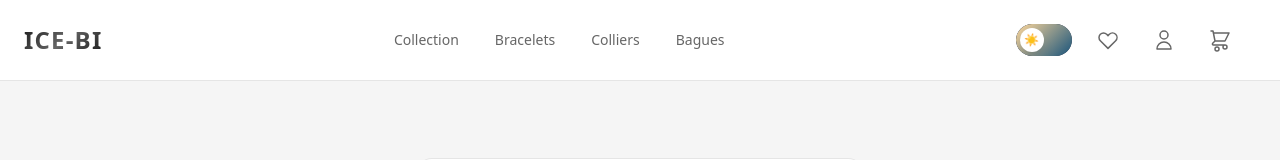
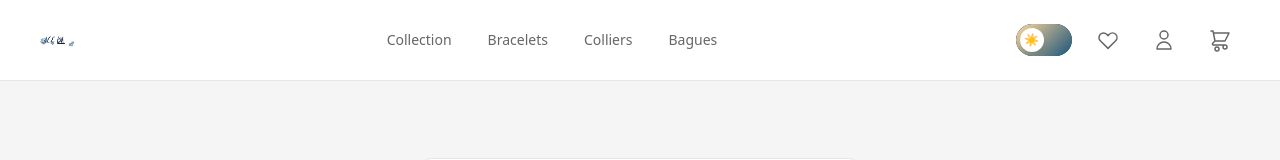
Before and after one commit to chrys-2002/Mon-site-de-bijou-H, a Next.js app: page /auth/register in a window 1280 px wide. Shown: the top 160 px of the page. Built offline with nearby package versions, Linux system fonts and the light colour scheme; no server answers.

Commit message:
Fix register API URL

```diff
--- a/src/app/auth/register/page.tsx
+++ b/src/app/auth/register/page.tsx
@@ -18,7 +18,7 @@ export default function RegisterPage() {
     setError("");
 
     try {
-      const res = await fetch("/api/auth/register", {
+      const res = await fetch("/api/auth/register-email", {
         method: "POST",
         headers: { "Content-Type": "application/json" },
         body: JSON.stringify({ name, email, password }),
--- a/src/components/Header.tsx
+++ b/src/components/Header.tsx
@@ -23,8 +23,8 @@ export default function Header() {
       className="fixed top-0 w-full z-50 glass-dark"
     >
       <nav className="max-w-7xl mx-auto px-4 md:px-6 h-16 md:h-20 flex items-center justify-between">
-        <Link href="/" className="text-xl md:text-2xl font-bold tracking-wider gradient-text">
-          ICE-BI
+        <Link href="/" className="flex items-center gap-2 flex-shrink-0">
+          <img src="/logo.png" alt="ICE-BI" className="h-12 md:h-16 w-auto" />
         </Link>
 
         <div className="hidden lg:flex items-center space-x-1">
```
Also changed, not shown: public/logo.png (added).
